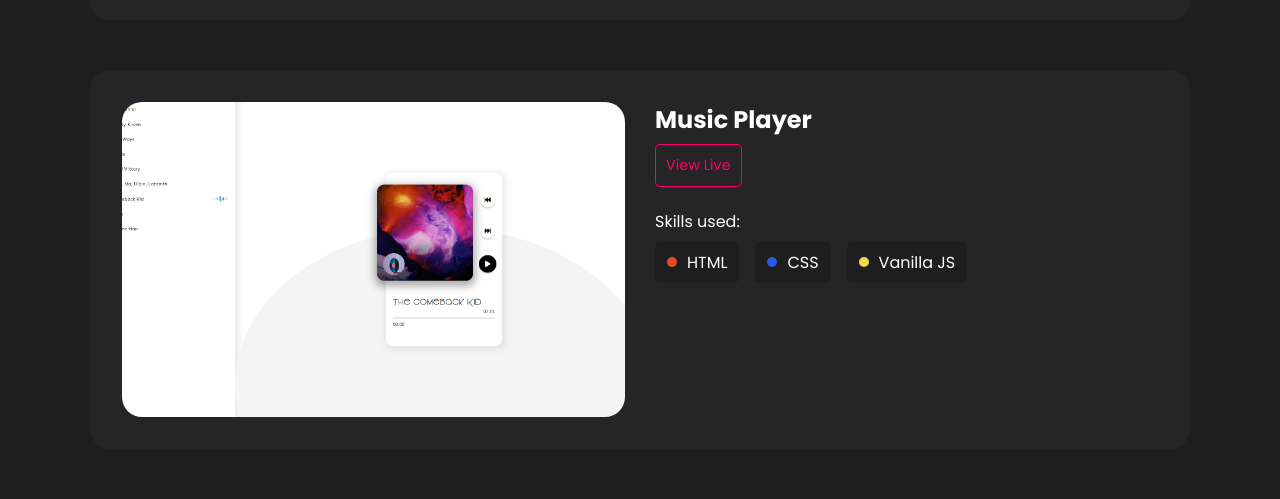
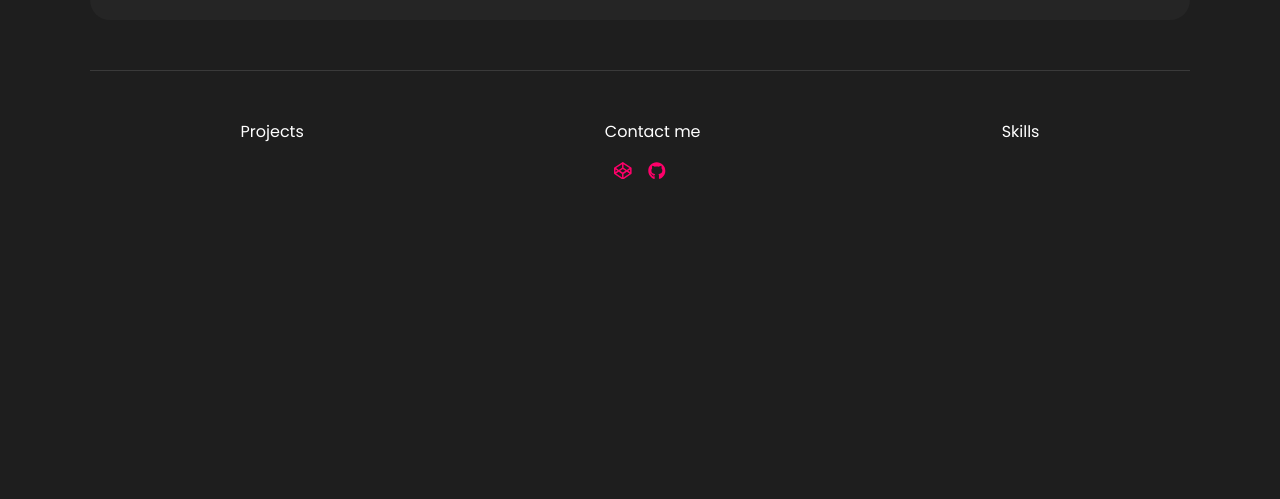
Before and after one commit to ani-24/aniketkumar, a Next.js app: page /projects in a window 1280 px wide. Shown: the part 1344-1843 px from the top of the page. After the commit the page ends 1594 px from the top, so only its background shows below. Built offline with nearby package versions, Linux system fonts and the light colour scheme.

Commit message:
remove music player project

```diff
--- a/data/Projects.js
+++ b/data/Projects.js
@@ -17,12 +17,6 @@ const Projects = [
     link: "https://aniketkumar.vercel.app/",
     skills: ["html", "sass", "react", "next"],
   },
-  {
-    img: "/project-4.png",
-    title: "Music Player",
-    link: "https://fluffy-strudel-cebdda.netlify.app/",
-    skills: ["html", "css", "js"],
-  },
 ];
 
 module.exports = Projects;
```
